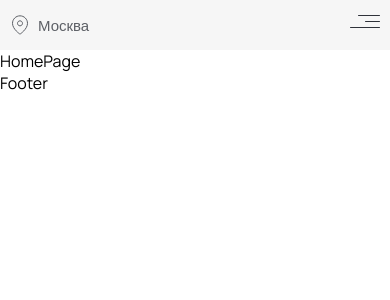
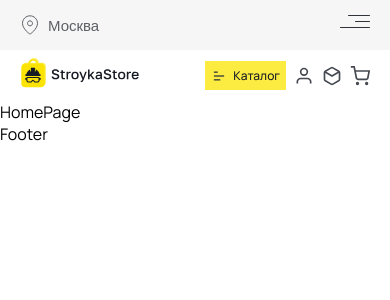
Before and after one commit to Akloom/stroyka-store, a Next.js app: page / in a window 390 px wide. Shown: the top 300 px of the page. Built offline with nearby package versions, Linux system fonts and the light colour scheme.

Commit message:
add heading

```diff
--- a/src/assets/scss/common/_default.scss
+++ b/src/assets/scss/common/_default.scss
@@ -7,7 +7,7 @@ body {
   overflow-y: auto;
 
   &::-webkit-scrollbar {
-    width: 8px;
+    width: 4px;
   }
 
   &::-webkit-scrollbar-thumb {
--- a/src/assets/scss/common/_var.scss
+++ b/src/assets/scss/common/_var.scss
@@ -10,6 +10,7 @@
   --red: #F10809;
 
   --dark-blue-500: #5D6066;
+  --dark-blue-600: #454950;
   --dark-blue-700: #2F323A;
   --dark-blue-800: #171B24;
 }
--- a/src/components/Header/Header.tsx
+++ b/src/components/Header/Header.tsx
@@ -1,10 +1,12 @@
 import React from "react";
 import Navbar from "./Navbar/Navbar";
+import Heading from "./Heading/Heading";
 
 const Header = () => {
   return (
     <>
       <Navbar />
+      <Heading />
     </>
   );
 };
--- /dev/null
+++ b/src/components/Header/Heading/Actions/Actions.module.scss
@@ -0,0 +1,139 @@
+@use '../../../../assets/scss/common/mixins' as mixin;
+
+.link {
+  padding: 12px 20px;
+  width: max-content;
+  background: var(--yellow);
+  @include mixin.flex(center, null, null, 8px);
+  text-decoration: none;
+  transition: .3s ease-in;
+
+  svg {
+    width: 24px;
+    height: 24px;
+    stroke-width: 2px;
+    stroke: var(--dark-blue-700);
+    transition: .3s ease-in;
+  }
+
+  span {
+    @include mixin.link(18px, 500, var(--dark-blue-800));
+    transition: .3s ease-in;
+  }
+}
+
+.link:hover {
+  background: var(--dark-blue-800);
+
+  svg {
+    stroke: var(--white);
+  }
+
+  span {
+    color: var(--white);
+  }
+}
+
+.search {
+  max-width: 444px;
+  width: 100%;
+  padding: 12px 16px;
+  @include mixin.flex(center, null, null, 15px);
+  border-bottom: 1px solid var(--gray);
+  background: var(--light-gray);
+
+  svg {
+    cursor: pointer;
+    width: 24px;
+    height: 24px;
+    stroke-width: 2px;
+    stroke: var(--dark-blue-500);
+  }
+}
+
+.input {
+  width: 100%;
+  @include mixin.font(18px, 500, normal, var(--dark-blue-700));
+}
+
+@media screen and (max-width: 840px) {
+  .link {
+    padding: 7px 16px;
+    gap: 6px;
+
+    svg {
+      width: 20px;
+      height: 20px;
+    }
+
+    span {
+      font-size: 16px;
+    }
+  }
+
+  .search {
+    padding: 8px 12px;
+    gap: 10px;
+
+    svg {
+      cursor: pointer;
+      width: 20px;
+      height: 20px;
+    }
+  }
+
+  .input {
+    font-size: 16px;
+  }
+}
+
+@media screen and (max-width: 675px) {
+  .link {
+    padding: 6px 10px;
+    gap: 6px;
+
+    svg {
+      width: 16px;
+      height: 16px;
+    }
+
+    span {
+      font-size: 14px;
+    }
+  }
+
+  .search {
+    padding: 6px 8px;
+    gap: 5px;
+
+    svg {
+      cursor: pointer;
+      width: 16px;
+      height: 16px;
+    }
+  }
+
+  .input {
+    font-size: 14px;
+  }
+}
+
+@media screen and (max-width: 480px) {
+  .link {
+    padding: 6px 6px;
+    gap: 6px;
+
+    svg {
+      width: 16px;
+      height: 16px;
+    }
+
+    span {
+      font-size: 12px;
+    }
+  }
+
+  .search {
+    display: none;
+  }
+}
--- /dev/null
+++ b/src/components/Header/Heading/Actions/Actions.tsx
@@ -0,0 +1,21 @@
+import styles from "./Actions.module.scss";
+import Link from "next/link";
+import cn from "clsx";
+import { HamburgerIcon, SearchIcon } from "@/components/Icons/Icons";
+
+const Actions = () => {
+  return (
+    <>
+      <Link href={"/catalog"} className={styles.link}>
+        <HamburgerIcon />
+        <span>Каталог</span>
+      </Link>
+      <div className={styles.search}>
+        <input type="text" placeholder="Поиск..." className={styles.input} />
+        <SearchIcon />
+      </div>
+    </>
+  );
+};
+
+export default Actions;
--- /dev/null
+++ b/src/components/Header/Heading/Heading.module.scss
@@ -0,0 +1,98 @@
+@use '../../../assets/scss/common/mixins' as mixin;
+
+.heading {
+  padding: 16px 0;
+
+  &__logo {
+    max-width: 180px;
+    width: 100%;
+
+    img {
+      width: 100%;
+    }
+  }
+
+  &__content {
+    @include mixin.flex(center, null, null, 20px);
+  }
+
+  &__nav {
+    width: 100%;
+    @include mixin.flex(center, null, null, 16px);
+  }
+
+  &__action {
+    margin-left: auto;
+    max-width: 604px;
+    width: 100%;
+    @include mixin.flex(center, null, null, 16px);
+
+    @media screen and (max-width: 480px) {
+      width: max-content;
+    }
+  }
+
+  &__links {
+    @include mixin.flex(center, null, null, 10px);
+  }
+}
+
+@media screen and (max-width: 840px) {
+  .heading {
+    &__logo {
+      max-width: 140px;
+
+      img {
+        width: 100%;
+        height: 30px;
+      }
+    }
+
+    &__content {
+      gap: 15px;
+    }
+
+    &__nav {
+      gap: 12px;
+    }
+
+    &__action {
+      gap: 12px;
+    }
+
+    &__links {
+      gap: 12px;
+    }
+  }
+}
+
+@media screen and (max-width: 675px) {
+  .heading {
+    padding: 8px 0;
+
+    &__logo {
+      max-width: 120px;
+
+      img {
+        width: 100%;
+        height: 30px;
+      }
+    }
+
+    &__content {
+      gap: 10px;
+    }
+
+    &__nav {
+      gap: 8px;
+    }
+
+    &__action {
+      gap: 8px;
+    }
+
+    &__links {
+      gap: 8px;
+    }
+  }
+}
--- /dev/null
+++ b/src/components/Header/Heading/Heading.tsx
@@ -0,0 +1,35 @@
+import Image from "next/image";
+import styles from "./Heading.module.scss";
+import cn from "clsx";
+import Link from "next/link";
+import Links from "./Links/Links";
+import Actions from "./Actions/Actions";
+
+const Heading = () => {
+  return (
+    <div className={styles.heading}>
+      <div className={cn(styles.heading__content, "container")}>
+        <Link href={"/"} className={styles.heading__logo}>
+          <Image
+            src="/img/logo-icon.svg"
+            alt="logo"
+            width={180}
+            height={46}
+            priority
+          />
+        </Link>
+        <div className={styles.heading__nav}>
+          <div className={styles.heading__action}>
+            <Actions />
+          </div>
+
+          <nav className={styles.heading__links}>
+            <Links />
+          </nav>
+        </div>
+      </div>
+    </div>
+  );
+};
+
+export default Heading;
--- /dev/null
+++ b/src/components/Header/Heading/Links/Links.module.scss
@@ -0,0 +1,52 @@
+@use '../../../../assets/scss/common/mixins' as mixin;
+
+.link {
+  width: max-content;
+  @include mixin.flex(center, null, column, 2px);
+  text-decoration: none;
+
+  svg {
+    width: 24px;
+    height: 24px;
+    stroke-width: 2px;
+    stroke: var(--dark-blue-600);
+    transition: .3s ease-in;
+  }
+
+  span {
+    @include mixin.link(15px, 500, var(--dark-blue-600));
+    transition: .3s ease-in;
+  }
+}
+
+.link:hover {
+  svg {
+    stroke: var(--yellow);
+  }
+
+  span {
+    color: var(--yellow);
+  }
+}
+
+@media screen and (max-width: 840px) {
+  .link {
+    svg {
+      width: 20px;
+      height: 20px;
+    }
+
+    span {
+      font-size: 13px;
+    }
+  }
+}
+
+@media screen and (max-width: 675px) {
+  .link {
+
+    span {
+      display: none;
+    }
+  }
+}
--- /dev/null
+++ b/src/components/Header/Heading/Links/Links.tsx
@@ -0,0 +1,24 @@
+import styles from "./Links.module.scss";
+import Link from "next/link";
+import { CartIcon, OrdersIcon, ProfileIcon } from "@/components/Icons/Icons";
+
+const Links = () => {
+  return (
+    <>
+      <Link href={"/profile"} className={styles.link}>
+        <ProfileIcon />
+        <span>Профиль</span>
+      </Link>
+      <Link href={"/orders"} className={styles.link}>
+        <OrdersIcon />
+        <span>Заказы</span>
+      </Link>
+      <Link href={"/cart"} className={styles.link}>
+        <CartIcon />
+        <span>Корзина</span>
+      </Link>
+    </>
+  );
+};
+
+export default Links;
--- a/src/components/Header/Navbar/Navbar.module.scss
+++ b/src/components/Header/Navbar/Navbar.module.scss
@@ -1,10 +1,10 @@
 @use '../../../assets/scss/common/mixins' as mixin;
 
 .navbar {
+  padding: 10px 0;
   background: var(--light-gray);
 
   &__content {
-    padding: 10px;
     @include mixin.flex(center, null, null, 20px)
   }
 }
--- a/src/components/Icons/Icons.tsx
+++ b/src/components/Icons/Icons.tsx
@@ -24,3 +24,41 @@ export const SearchIcon = () => {
     </svg>
   );
 };
+
+export const ProfileIcon = () => {
+  return (
+    <svg viewBox="0 0 24 24" fill="none" xmlns="http://www.w3.org/2000/svg">
+      <path d="M20 21V19C20 17.9391 19.5786 16.9217 18.8284 16.1716C18.0783 15.4214 17.0609 15 16 15H8C6.93913 15 5.92172 15.4214 5.17157 16.1716C4.42143 16.9217 4 17.9391 4 19V21" />
+      <path d="M12 11C14.2091 11 16 9.20914 16 7C16 4.79086 14.2091 3 12 3C9.79086 3 8 4.79086 8 7C8 9.20914 9.79086 11 12 11Z" />
+    </svg>
+  );
+};
+
+export const OrdersIcon = () => {
+  return (
+    <svg viewBox="0 0 24 24" fill="none" xmlns="http://www.w3.org/2000/svg">
+      <path d="M21 15.9999V7.9999C20.9996 7.64918 20.9071 7.30471 20.7315 7.00106C20.556 6.69742 20.3037 6.44526 20 6.2699L13 2.2699C12.696 2.09437 12.3511 2.00195 12 2.00195C11.6489 2.00195 11.304 2.09437 11 2.2699L4 6.2699C3.69626 6.44526 3.44398 6.69742 3.26846 7.00106C3.09294 7.30471 3.00036 7.64918 3 7.9999V15.9999C3.00036 16.3506 3.09294 16.6951 3.26846 16.9987C3.44398 17.3024 3.69626 17.5545 4 17.7299L11 21.7299C11.304 21.9054 11.5955 21.9999 12 21.9999C12.4045 21.9999 12.696 21.9054 13 21.7299L20 17.7299C20.3037 17.5545 20.556 17.3024 20.7315 16.9987C20.9071 16.6951 20.9996 16.3506 21 15.9999Z" />
+      <path d="M3.27002 6.95996L12 12.01L20.73 6.95996" />
+    </svg>
+  );
+};
+
+export const CartIcon = () => {
+  return (
+    <svg viewBox="0 0 24 24" fill="none" xmlns="http://www.w3.org/2000/svg">
+      <path d="M9 22C9.55228 22 10 21.5523 10 21C10 20.4477 9.55228 20 9 20C8.44772 20 8 20.4477 8 21C8 21.5523 8.44772 22 9 22Z" />
+      <path d="M20 22C20.5523 22 21 21.5523 21 21C21 20.4477 20.5523 20 20 20C19.4477 20 19 20.4477 19 21C19 21.5523 19.4477 22 20 22Z" />
+      <path d="M1 1H5L7.68 14.39C7.77144 14.8504 8.02191 15.264 8.38755 15.5583C8.75318 15.8526 9.2107 16.009 9.68 16H19.4C19.8693 16.009 20.3268 15.8526 20.6925 15.5583C21.0581 15.264 21.3086 14.8504 21.4 14.39L23 6H6" />
+    </svg>
+  );
+};
+
+export const HamburgerIcon = () => {
+  return (
+    <svg viewBox="0 0 25 24" fill="none" xmlns="http://www.w3.org/2000/svg">
+      <path d="M4.5 18L14.5 18" />
+      <path d="M4.5 12L20.5 12" />
+      <path d="M4.5 6L10.5 6" />
+    </svg>
+  );
+};
```
Also changed, not shown: public/img/logo-icon.svg (added).
